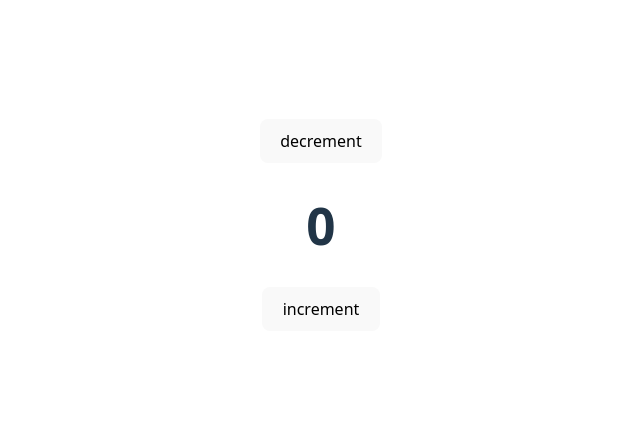
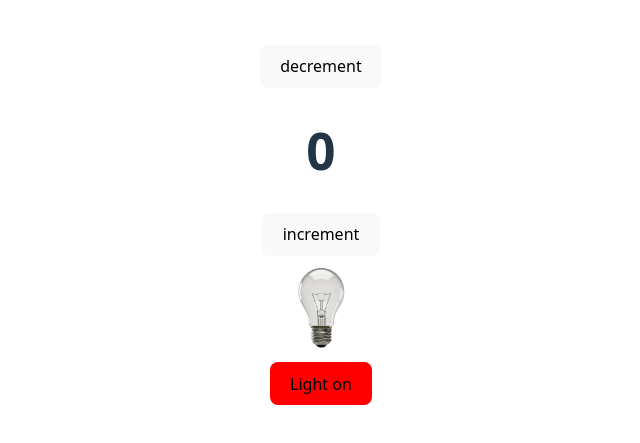
Before and after one commit to mirmannan99/learn_react, a React (Vite) app: page / in a window 1280 px wide. Shown: the part 175-618 px from the top of the page, without its empty margins (319-959 px from the left). Built offline with nearby package versions, Linux system fonts and the light colour scheme.

Commit message:
add light function

```diff
--- a/src/App.tsx
+++ b/src/App.tsx
@@ -1,10 +1,12 @@
 import './App.css'
 import Counter from './components/counter'
+import LightBulb from './components/light-bulb'
 
 export function App() {
   return (
     <>
       <Counter />
+      <LightBulb/>
     </>
   )
 }
--- a/src/components/light-bulb.tsx
+++ b/src/components/light-bulb.tsx
@@ -1,6 +1,40 @@
+import { useState } from "react";
 export default function LightBulb() {
   //create a button to turn the ligth on off
   // the button for on/off should be same  and should change color to green when turned on and to red when turned off
   // also the text for the button should change
-  return <div>light-bulb</div>
+
+  const [currentImage, setCurrentImage] = useState("/images/light-off.png");
+  const [currentButtonText, setButtonText] = useState("Light on");
+  const[currentButtonColor,setButtonColor]=useState("red");
+
+  const changeImage = () => {
+    setCurrentImage((prev) =>
+      prev === "/images/light-off.png"
+        ? "/images/light-on.png"
+        : "/images/light-off.png"
+    );
+  };
+  const changeText = () => {
+    setButtonText((prev) => prev === "Light on" ? "Light off" : "Light on");
+    setButtonColor((prev)=> prev==="red"?"green":"red" )
+  };
+
+  return (
+    <div>
+      {/* {" "} */}
+      <img src={currentImage} width="100px" alt="" />
+      <br />
+      <button style={{backgroundColor:currentButtonColor}}
+        onClick={() => {
+          changeImage();
+          changeText();
+
+        }}
+
+      >
+        {currentButtonText}
+      </button>
+    </div>
+  );
 }
```
